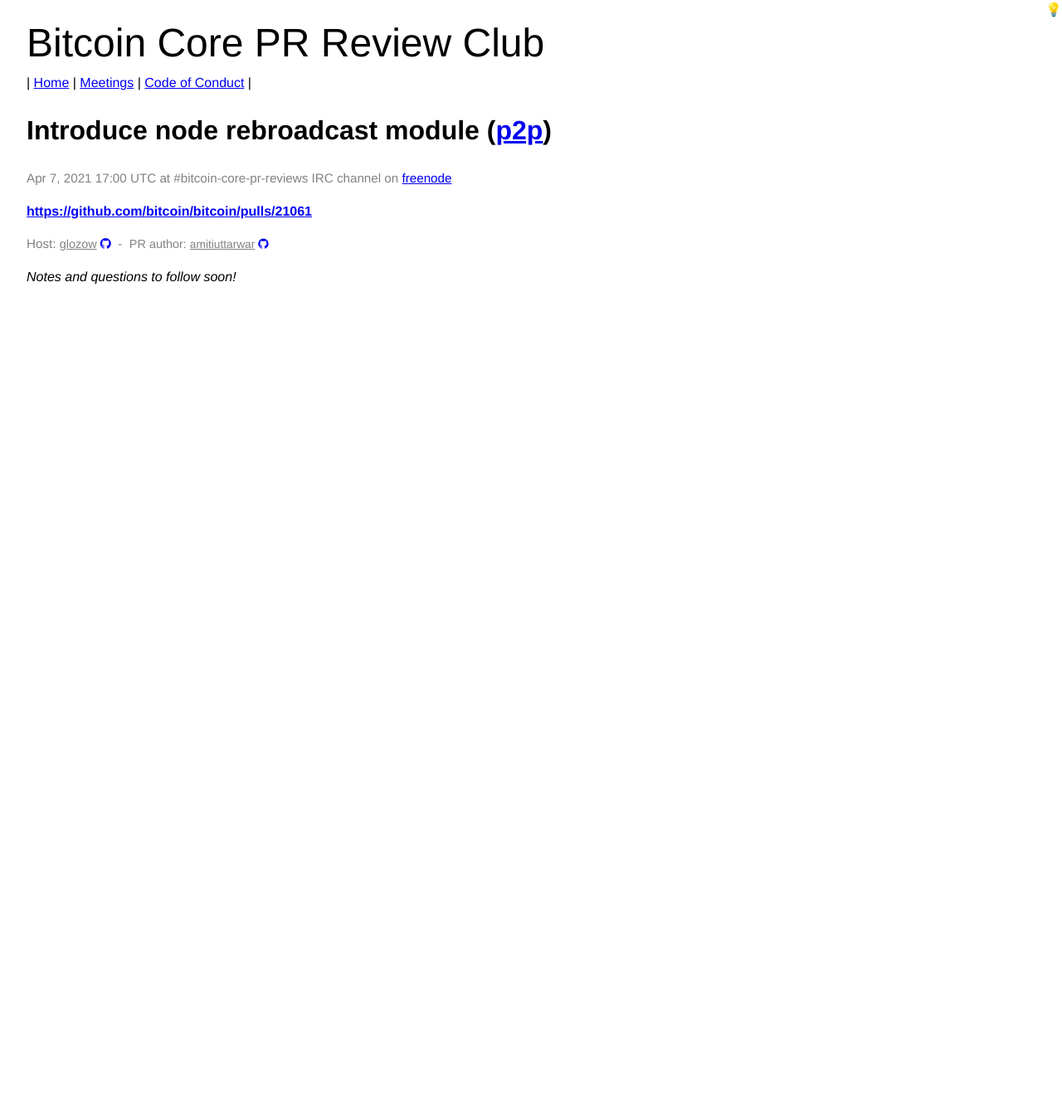
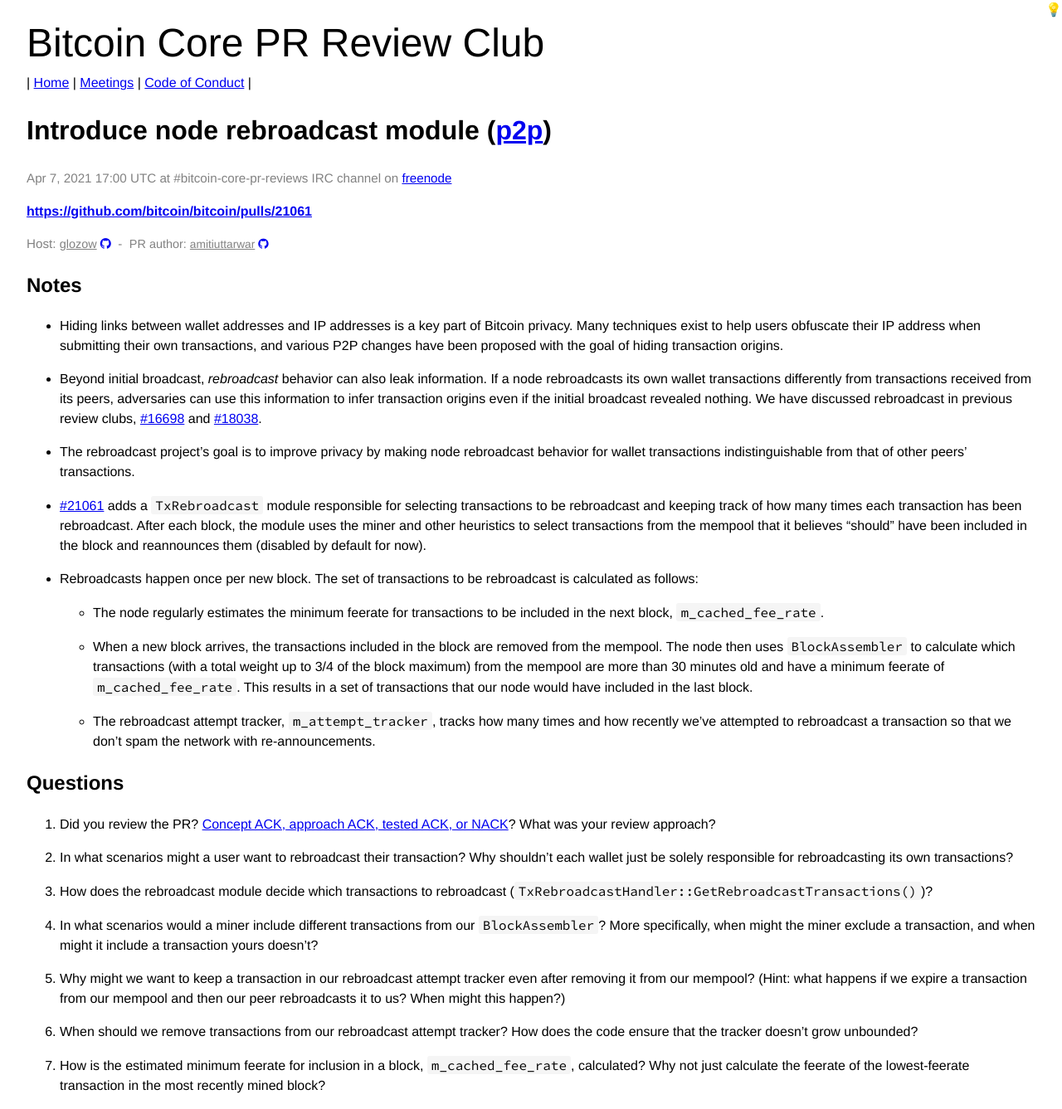
Before and after one commit to bitcoin-core-review-club/website, a Jekyll site: the page built from _posts/2021-04-07-#21061.md, in a window 1280 px wide. Shown: the whole page at 83% size. Built offline with Jekyll 4.4.1, drawn with Linux system fonts in a browser that asks for light colours; before the commit the page ends 916 px from its top, so only the background shows below that.

Commit message:
add notes for #21061

```diff
--- a/_posts/2021-04-07-#21061.md
+++ b/_posts/2021-04-07-#21061.md
@@ -7,19 +7,80 @@
 components: ["p2p"]
 host: glozow
 status: upcoming
-commit:
+commit: 038f751
 ---
 
-_Notes and questions to follow soon!_
+## Notes
 
-<!-- TODO: Before meeting, add notes and questions
-## Notes
+* Hiding links between wallet addresses and IP addresses is a key part of
+  Bitcoin privacy. Many techniques exist to help users obfuscate their IP
+address when submitting their own transactions, and various P2P changes have
+been proposed with the goal of hiding transaction origins.
+
+* Beyond initial broadcast, _rebroadcast_ behavior can also leak information.
+  If a node rebroadcasts its own wallet transactions differently from
+transactions received from its peers, adversaries can use this information to
+infer transaction origins even if the initial broadcast revealed nothing. We
+have discussed rebroadcast in previous review clubs,
+[#16698](https://bitcoincore.reviews/16698) and
+[#18038](https://bitcoincore.reviews/18038).
+
+* The rebroadcast project's goal is to improve privacy by making node
+  rebroadcast behavior for wallet transactions indistinguishable from that of
+other peers' transactions.
+
+* [#21061](https://github.com/bitcoin/bitcoin/pull/21061) adds a
+  `TxRebroadcast` module responsible for selecting transactions to be
+rebroadcast and keeping track of how many times each transaction has been
+rebroadcast.  After each block, the module uses the miner and other heuristics
+to select transactions from the mempool that it believes "should" have been
+included in the block and reannounces them (disabled by default for now).
+
+* Rebroadcasts happen once per new block. The set of transactions to be
+  rebroadcast is calculated as follows:
+
+	- The node regularly estimates the minimum feerate for transactions to
+	  be included in the next block, `m_cached_fee_rate`.
+
+	- When a new block arrives, the transactions included in the block are
+	  removed from the mempool. The node then uses `BlockAssembler` to
+calculate which transactions (with a total weight up to 3/4 of the block
+maximum) from the mempool are more than 30 minutes old and have a minimum
+feerate of `m_cached_fee_rate`. This results in  a set of transactions that our
+node would have included in the last block.
+
+	- The rebroadcast attempt tracker, `m_attempt_tracker`, tracks how many
+	  times and how recently we've attempted to rebroadcast a transaction
+so that we don't spam the network with re-announcements.
+
 ## Questions
--->
 
+1. Did you review the PR? [Concept ACK, approach ACK, tested ACK, or
+NACK](https://github.com/bitcoin/bitcoin/blob/master/CONTRIBUTING.md#peer-review)?
+What was your review approach?
 
-<!-- TODO: After meeting, uncomment and add meeting log between the irc tags
-## Meeting Log
-{% irc %}
-{% endirc %}
--->
+2. In what scenarios might a user want to rebroadcast their transaction? Why
+shouldn't each wallet just be solely responsible for rebroadcasting its own
+transactions?
+
+3. How does the rebroadcast module decide which transactions to rebroadcast
+(`TxRebroadcastHandler::GetRebroadcastTransactions()`)?
+
+4. In what scenarios would a miner include different transactions from our
+`BlockAssembler`? More specifically, when might the miner exclude a
+transaction, and when might it include a transaction yours doesn't?
+
+5. Why might we want to keep a transaction in our rebroadcast attempt tracker
+even after removing it from our mempool?  (Hint: what happens if we expire a
+transaction from our mempool and then our peer rebroadcasts it to us? When
+might this happen?)
+
+6. When should we remove transactions from our rebroadcast attempt tracker? How
+does the code ensure that the tracker doesn't grow unbounded?
+
+7. How is the estimated minimum feerate for inclusion in a block,
+`m_cached_fee_rate`, calculated? Why not just calculate the feerate of the
+lowest-feerate transaction in the most recently mined block?
+
+<!-- TODO: After meeting, uncomment and add meeting log between the irc tags ##
+Meeting Log {% irc %} {% endirc %} -->
```
